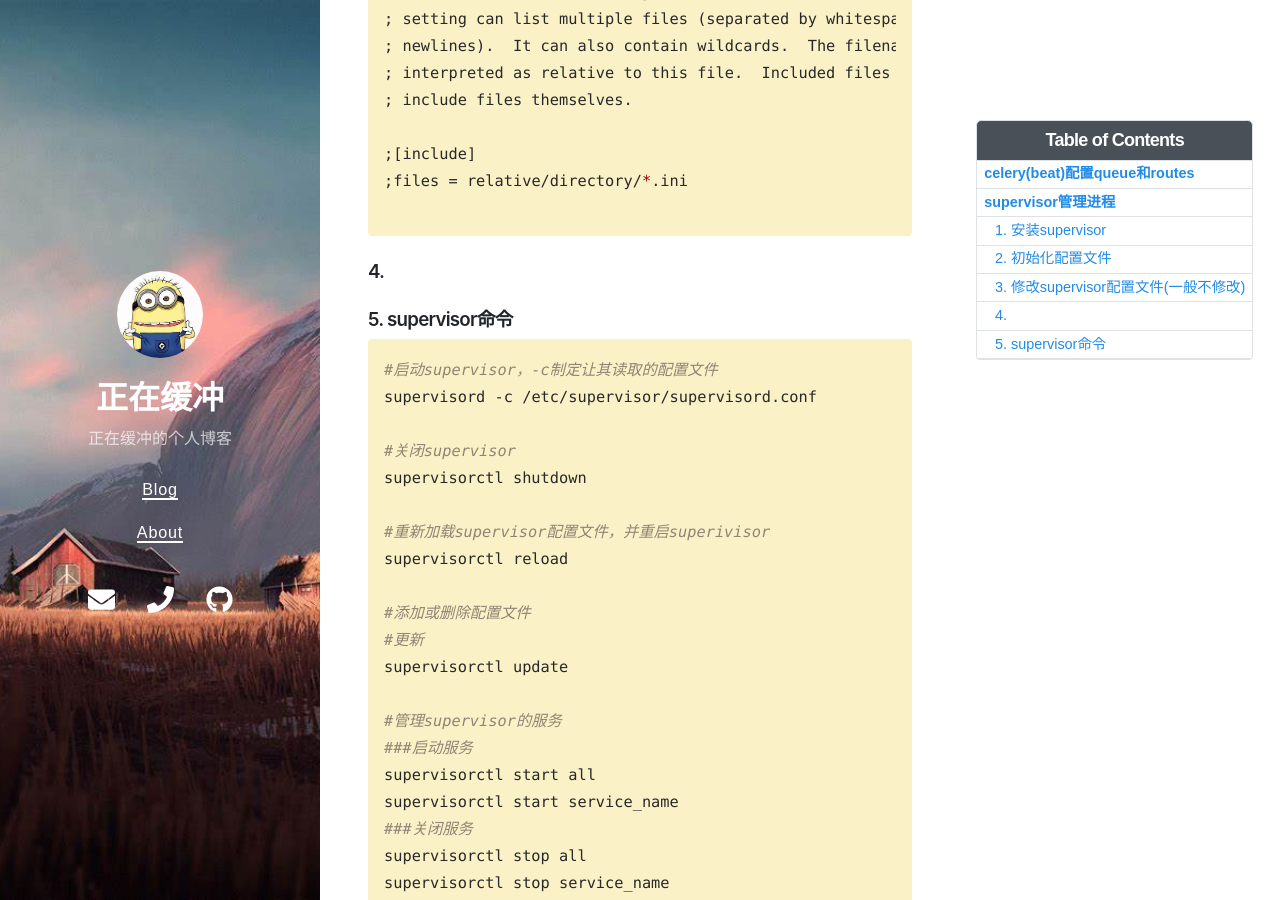
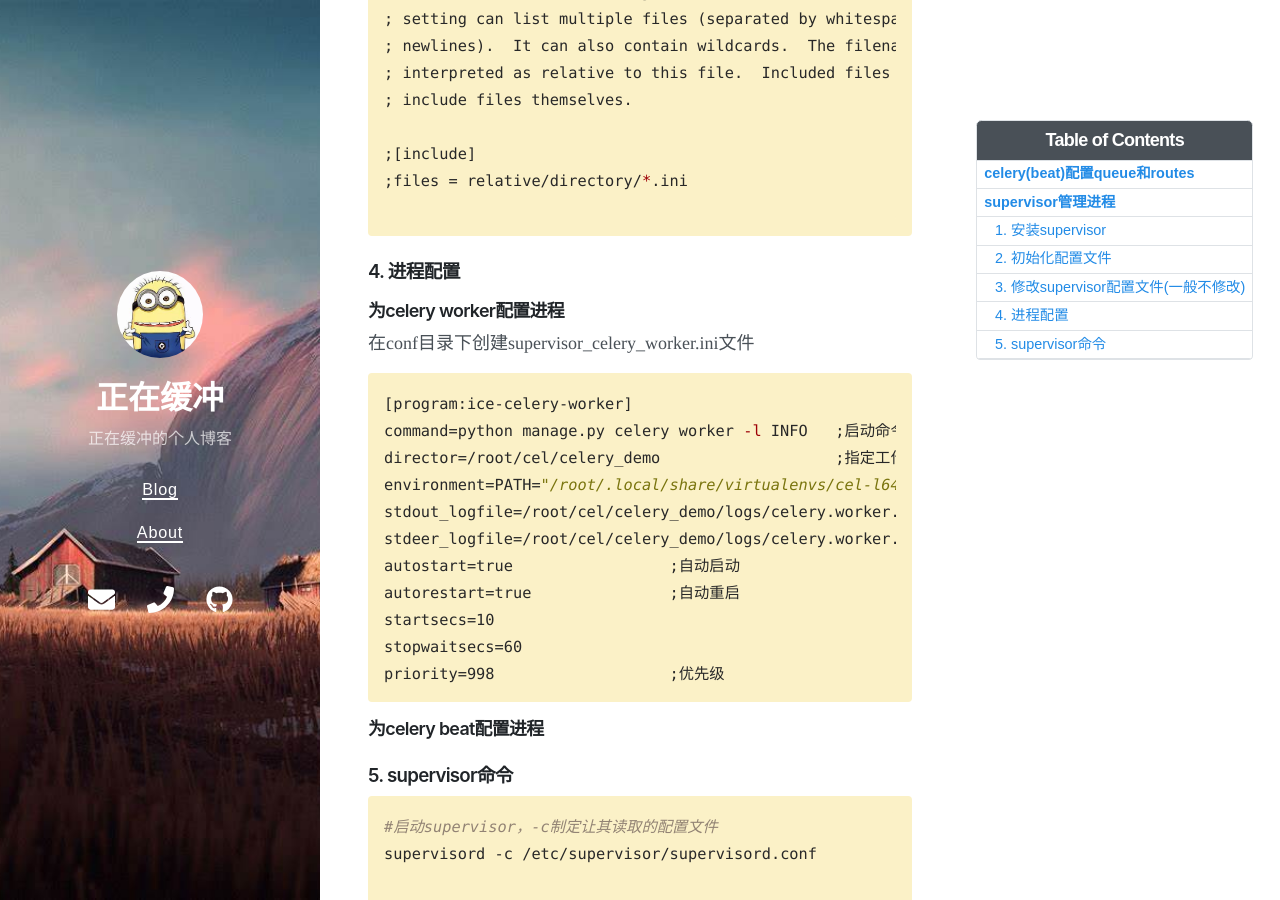
Before and after one commit to Zzhc3321/personal-blog.github.io, a Jekyll site: the page built from _posts/2022-03-13-supervisor配置.md, in a window 1280 px wide and 900 px high, scrolled down 5895 px. Built offline with Jekyll 4.4.1, drawn with Linux system fonts in a browser that asks for light colours; nearby versions of some CDN libraries.

Commit message:
修改文件: _posts/2022-03-13-supervisor配置.md

````diff
--- a/_posts/2022-03-13-supervisor配置.md
+++ b/_posts/2022-03-13-supervisor配置.md
@@ -251,7 +251,24 @@ serverurl=unix:///tmp/supervisor.sock ; use a unix:// URL  for a unix socket
 ```
 
 
-### 4.
+### 4. 进程配置
+#### 为celery worker配置进程
+在conf目录下创建supervisor_celery_worker.ini文件
+```shell
+[program:ice-celery-worker]
+command=python manage.py celery worker -l INFO   ;启动命令
+director=/root/cel/celery_demo                   ;指定工作目录，即manage.py所在的目录
+environment=PATH="/root/.local/share/virtualenvs/cel-l64ISTw0/bin/" ;指定环境目录
+stdout_logfile=/root/cel/celery_demo/logs/celery.worker.log    ;指定日志文件
+stdeer_logfile=/root/cel/celery_demo/logs/celery.worker.log    ;错误日志文件
+autostart=true                 ;自动启动
+autorestart=true               ;自动重启
+startsecs=10
+stopwaitsecs=60
+priority=998                   ;优先级
+```
+#### 为celery beat配置进程
+
 
 
 ### 5. supervisor命令
````
